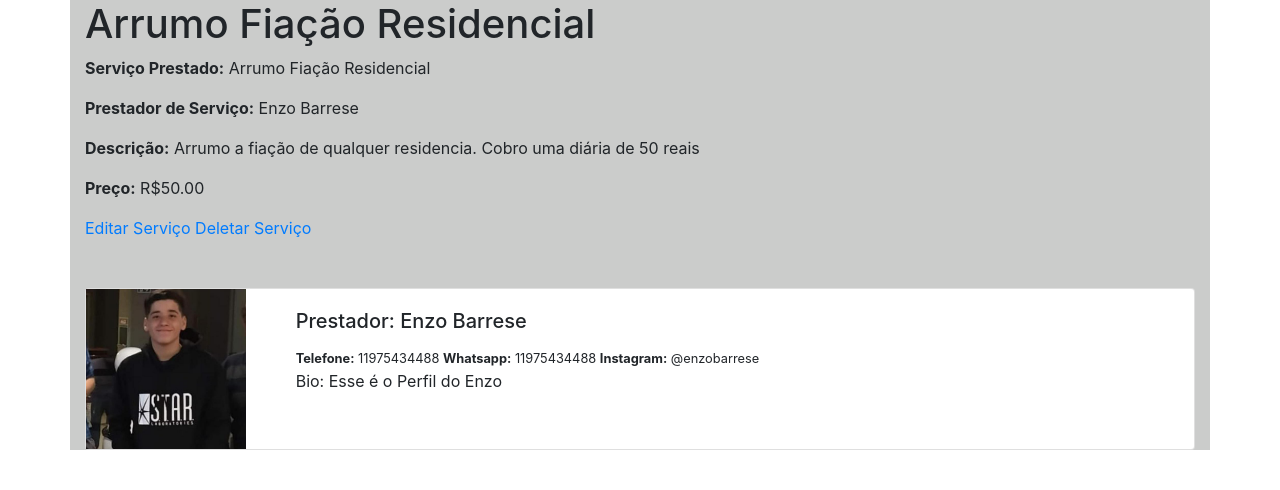
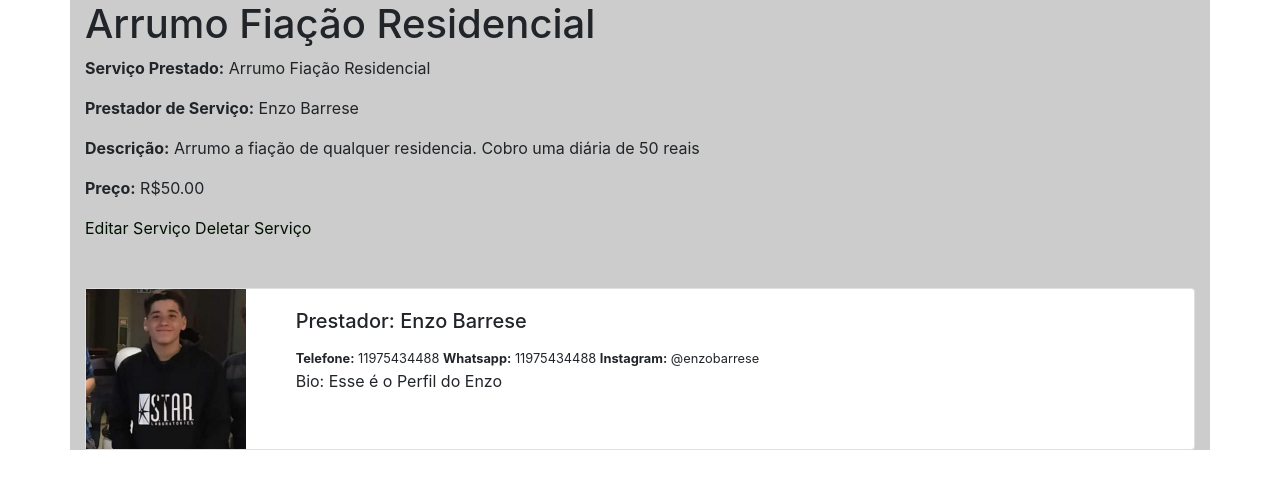
Before and after one commit to EnzoNB/ContratAqui, a Django app: page /servico/5/ in a window 1280 px wide. Shown: the part 207-697 px from the top of the page. Run offline with Django 4.2, Linux system fonts and the light colour scheme; a user stored in the database is signed in; data comes from the database, SQL or seed files in the repository.

Commit message:
atualiza servico

```diff
--- a/site_final/templates/servico/servico_detail.html
+++ b/site_final/templates/servico/servico_detail.html
@@ -19,8 +19,8 @@
 
 
   {% if user.is_authenticated and user == servico.autor %}
-  <a href="{% url 'servico-update' pk=servico.pk %}">Editar Serviço</a>
-  <a href="{% url 'servico-delete' pk=servico.pk %}">Deletar Serviço</a>
+  <a style="color:rgb(0, 16, 0)" href="{% url 'servico-update' pk=servico.pk %}">Editar Serviço</a>
+  <a style="color:rgb(0, 16, 0)" href="{% url 'servico-delete' pk=servico.pk %}">Deletar Serviço</a>
   {% endif %}
 
   <br><br><br>
```
